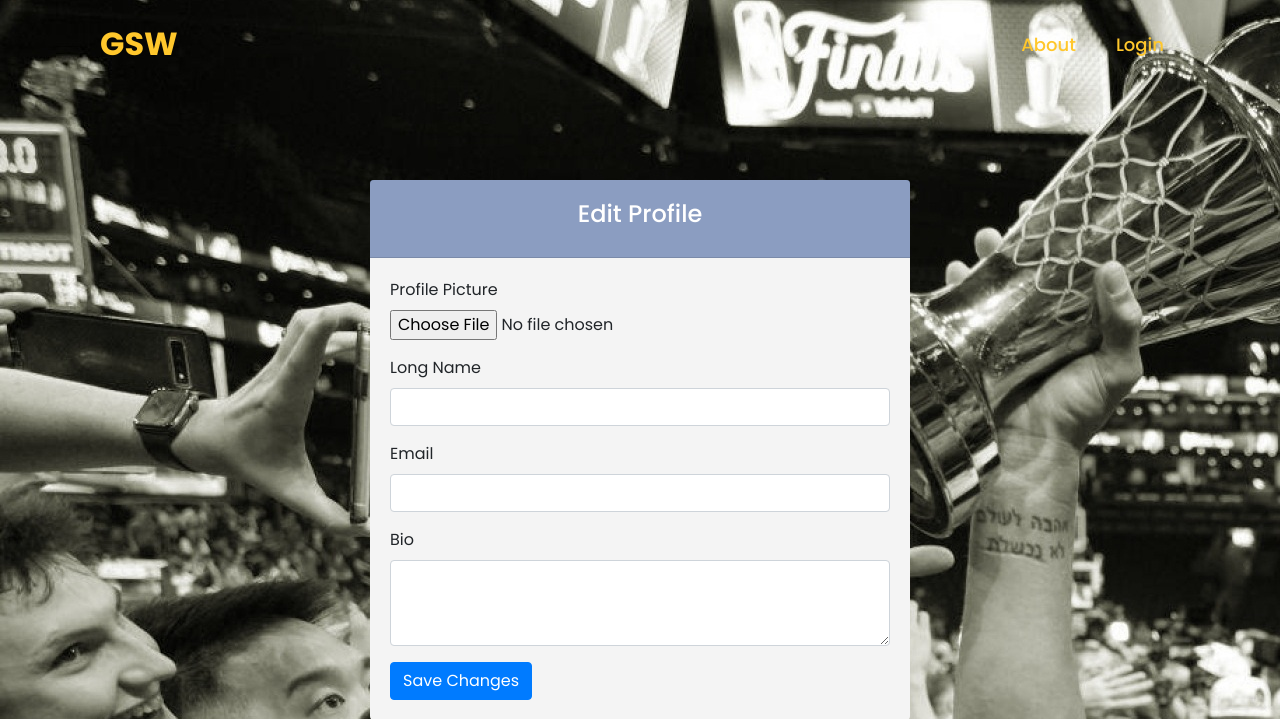
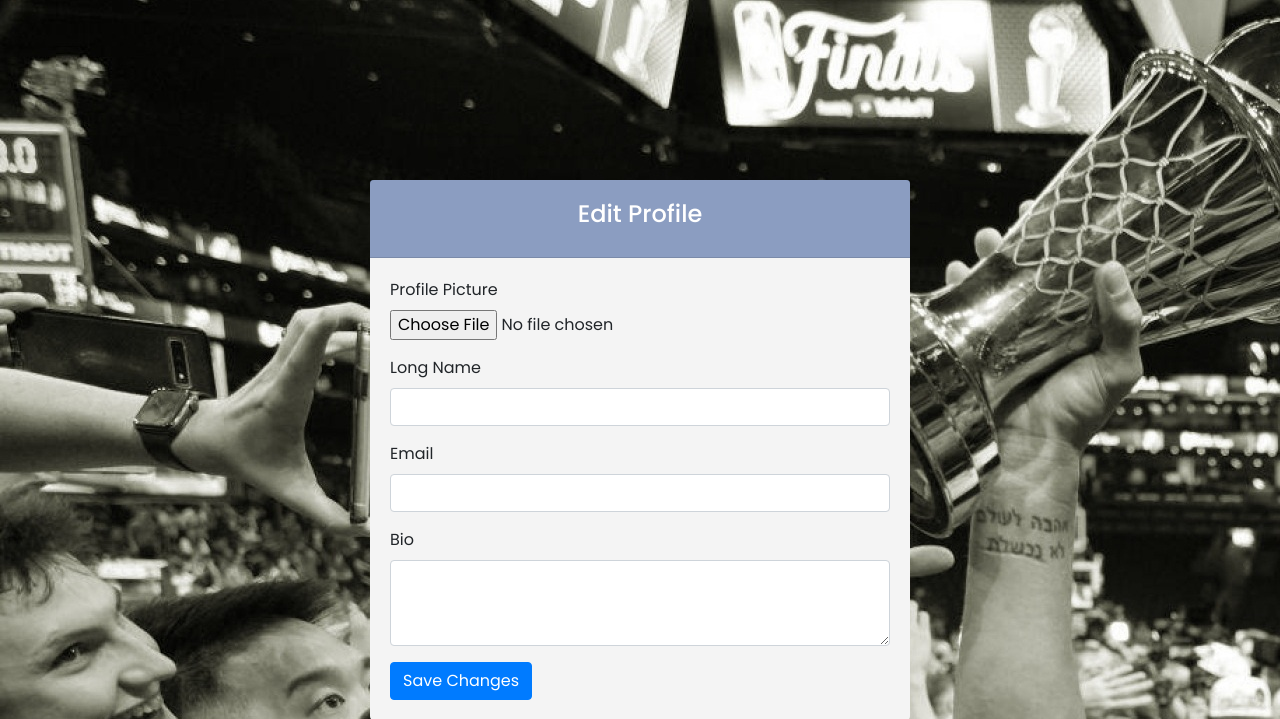
Before and after one commit to sh444ni/GigaDevinHajid, a PHP site: page /setting_profile.html in a window 1280 px wide. Shown: the top 719 px of the page. Run offline with PHP 8.4, Linux system fonts and the light colour scheme.

Commit message:
24/6/2024

```diff
--- a/css/s_about.css
+++ b/css/s_about.css
@@ -10,7 +10,7 @@ body{
     justify-content: center;
     align-items: center;
     min-height: 100vh;
-    background-image: url('b_about.jpg');
+    background-color: blue;
 }
 .wrapper{
     background: transparent;
@@ -22,7 +22,7 @@ body{
 }
 h2{
     text-align: center;
-    color: #fff;
+    color: #ffffff;
 }
 hr{
     width: 100px;
--- a/setting_profile.html
+++ b/setting_profile.html
@@ -10,13 +10,7 @@
     <link rel="stylesheet" href="./css/s_sidebar.css">
 </head>
 <body>
-    <header class="header">
-        <a href="#" class="logo">GSW</a>
-        <nav class="navbar">
-            <a href="./about.html">About</a>
-            <a href="./login.html">Login</a>
-        </nav>
-    </header>
+
     <div class="container">
         <div class="row justify-content-center">
             <div class="col-md-6">
```
